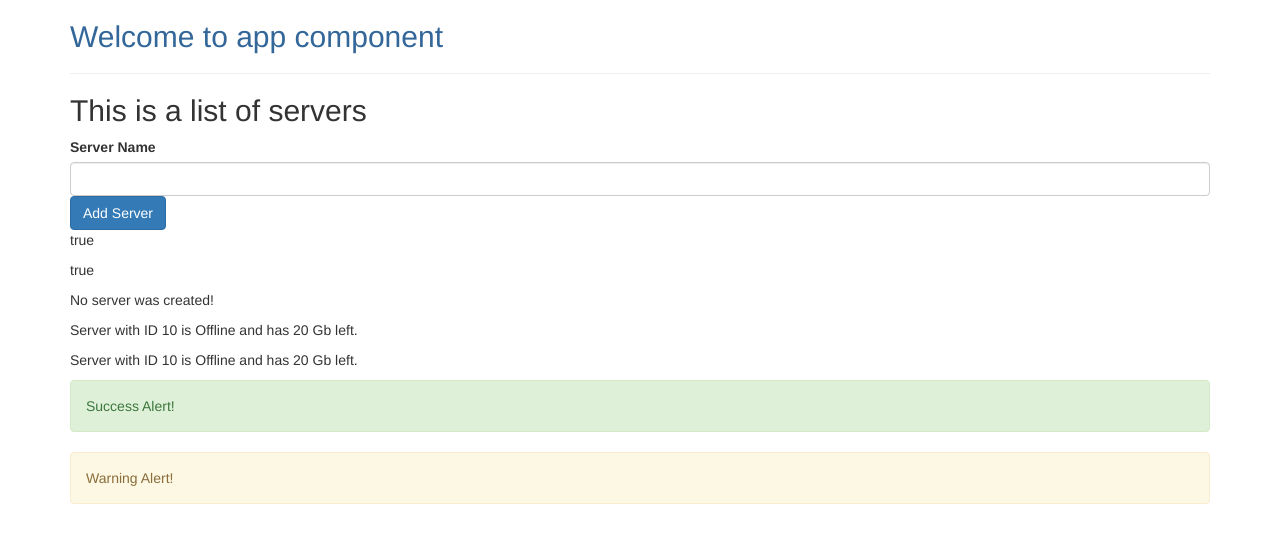
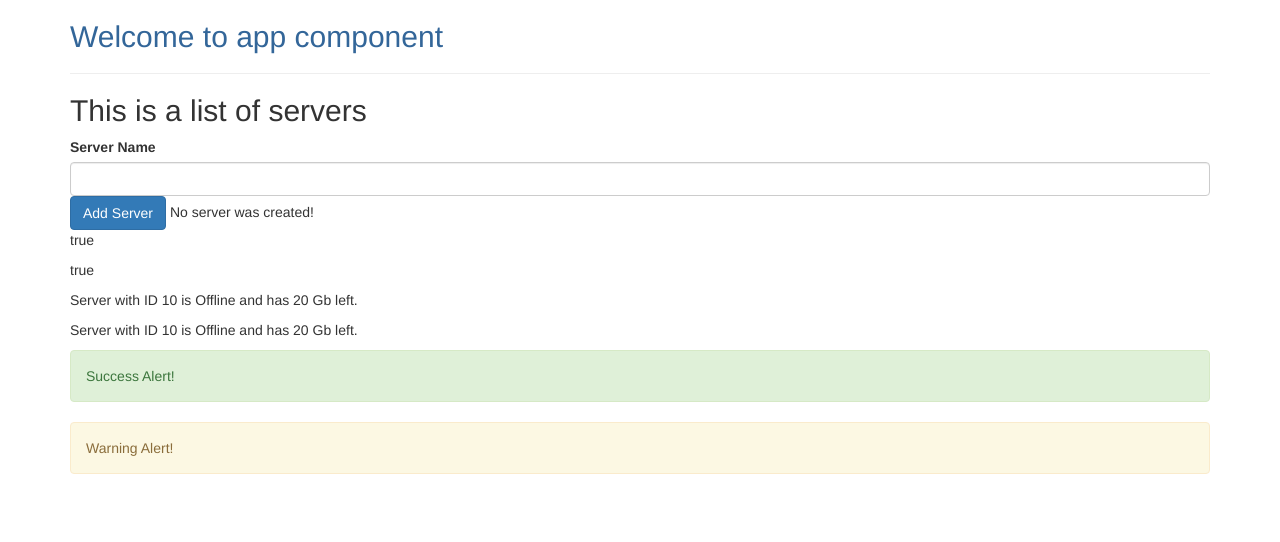
Before and after one commit to ryan-learning-git/angular-my-first-app, an Angular app: page / in a window 1280 px wide. Shown: the top 542 px of the page. Built offline with nearby package versions, Linux system fonts and the light colour scheme.

Commit message:
Completed lesson 31 - combining all forms of data binding

```diff
--- a/src/app/servers/servers.component.html
+++ b/src/app/servers/servers.component.html
@@ -15,11 +15,11 @@
   (click)="onCreateServer()"
   >Add Server</button>
 
+{{serverCreationStatus}}
 
 <p>{{allowNewServer}}</p>
 <p [innerText]="allowNewServer">This is some text</p>
 
-<p>{{serverCreationStatus}}</p>
 
 <app-server></app-server>
 <app-server></app-server>
--- a/src/app/servers/servers.component.ts
+++ b/src/app/servers/servers.component.ts
@@ -24,7 +24,7 @@
   }
 
   onCreateServer(){
-    this.serverCreationStatus = 'Server was created!';
+    this.serverCreationStatus = 'Server was created, name is '+this.serverName+'!';
   }
 
   // not used anymore
```
